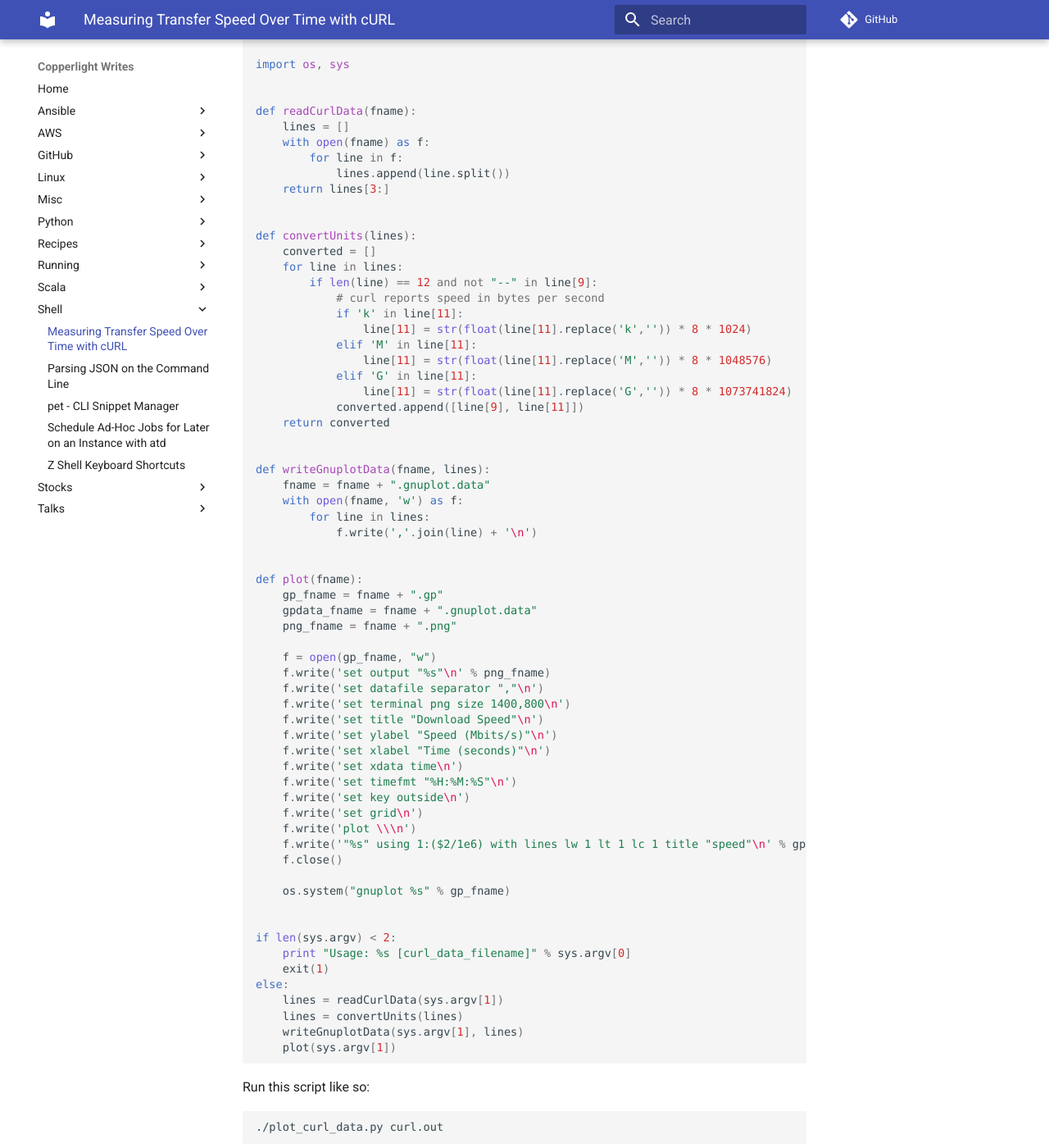
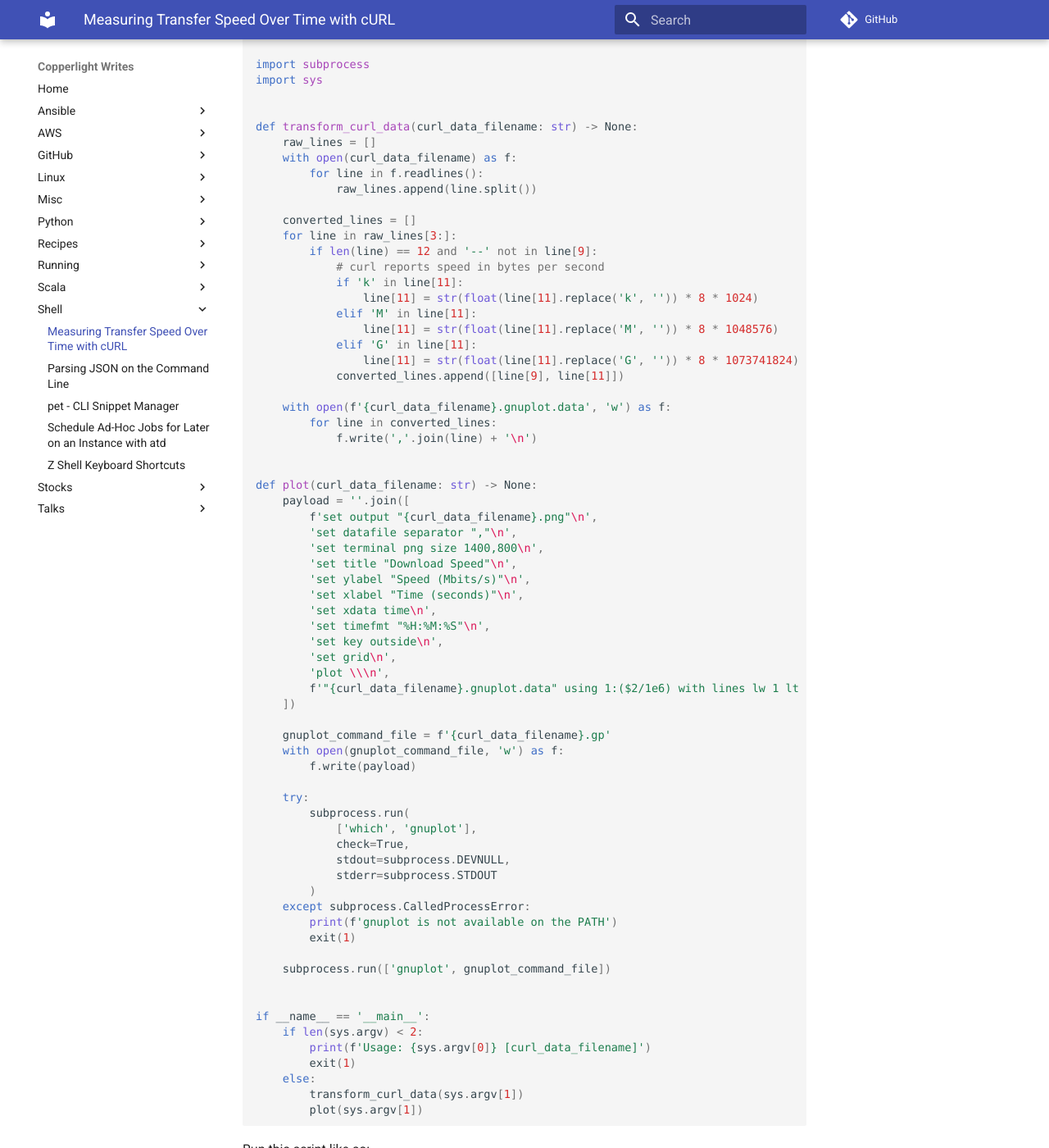
Before and after one commit to copperlight/copperlight.github.io, an MkDocs documentation site: the page built from docs/shell/measuring-transfer-speed-over-time-with-curl.md, in a window 1280 px wide and 1400 px high, scrolled down 1510 px. Shown: the whole window at 82% size. Built offline with MkDocs 1.6.1 and Material for MkDocs 9.7.7, drawn with Linux system fonts in a browser that asks for light colours; comment, search, counter and statistics services are not loaded; some of the changed text lies outside the part shown.

Commit message:
update script to python 3

````diff
--- a/docs/shell/measuring-transfer-speed-over-time-with-curl.md
+++ b/docs/shell/measuring-transfer-speed-over-time-with-curl.md
@@ -36,7 +36,7 @@ challenge proposed to [Donald Knuth](http://en.wikipedia.org/wiki/Donald_Knuth),
 critiqued the solution and provided an alternative solution in six shell commands.
 
 ```bash
-URL="http://cdimage.debian.org/debian-cd/7.5.0/amd64/iso-cd/debian-7.5.0-amd64-CD-1.iso"
+URL="https://releases.ubuntu.com/20.04/ubuntu-20.04.3-live-server-amd64.iso"
 
 curl -L -o /dev/null "$URL" 2>&1 \
   |tr -u '\r' '\n' > curl.out
@@ -70,82 +70,86 @@ This results in an output file that looks like this:
   .
 ```
 
-Write a Python script `plot_curl_data.py` to process the data to convert it into a format useful for
+Write a Python script `plot-curl-data.py` to process the data to convert it into a format useful for
 [gnuplot](http://www.gnuplot.info/) and render a plot:
 
 ```python
-#!/usr/bin/env python
+#!/usr/bin/env python3
 
-import os, sys
+import subprocess
+import sys
 
 
-def readCurlData(fname):
-    lines = []
-    with open(fname) as f:
-        for line in f:
-            lines.append(line.split())
-    return lines[3:]
+def transform_curl_data(curl_data_filename: str) -> None:
+    raw_lines = []
+    with open(curl_data_filename) as f:
+        for line in f.readlines():
+            raw_lines.append(line.split())
 
-
-def convertUnits(lines):
-    converted = []
-    for line in lines:
-        if len(line) == 12 and not "--" in line[9]:
+    converted_lines = []
+    for line in raw_lines[3:]:
+        if len(line) == 12 and '--' not in line[9]:
             # curl reports speed in bytes per second
             if 'k' in line[11]:
-                line[11] = str(float(line[11].replace('k','')) * 8 * 1024)
+                line[11] = str(float(line[11].replace('k', '')) * 8 * 1024)
             elif 'M' in line[11]:
-                line[11] = str(float(line[11].replace('M','')) * 8 * 1048576)
+                line[11] = str(float(line[11].replace('M', '')) * 8 * 1048576)
             elif 'G' in line[11]:
-                line[11] = str(float(line[11].replace('G','')) * 8 * 1073741824)
-            converted.append([line[9], line[11]])
-    return converted
+                line[11] = str(float(line[11].replace('G', '')) * 8 * 1073741824)
+            converted_lines.append([line[9], line[11]])
 
-
-def writeGnuplotData(fname, lines):
-    fname = fname + ".gnuplot.data"
-    with open(fname, 'w') as f:
-        for line in lines:
+    with open(f'{curl_data_filename}.gnuplot.data', 'w') as f:
+        for line in converted_lines:
             f.write(','.join(line) + '\n')
 
 
-def plot(fname):
-    gp_fname = fname + ".gp"
-    gpdata_fname = fname + ".gnuplot.data"
-    png_fname = fname + ".png"
+def plot(curl_data_filename: str) -> None:
+    payload = ''.join([
+        f'set output "{curl_data_filename}.png"\n',
+        'set datafile separator ","\n',
+        'set terminal png size 1400,800\n',
+        'set title "Download Speed"\n',
+        'set ylabel "Speed (Mbits/s)"\n',
+        'set xlabel "Time (seconds)"\n',
+        'set xdata time\n',
+        'set timefmt "%H:%M:%S"\n',
+        'set key outside\n',
+        'set grid\n',
+        'plot \\\n',
+        f'"{curl_data_filename}.gnuplot.data" using 1:($2/1e6) with lines lw 1 lt 1 lc 1 title "speed"\n'
+    ])
 
-    f = open(gp_fname, "w")
-    f.write('set output "%s"\n' % png_fname)
-    f.write('set datafile separator ","\n')
-    f.write('set terminal png size 1400,800\n')
-    f.write('set title "Download Speed"\n')
-    f.write('set ylabel "Speed (Mbits/s)"\n')
-    f.write('set xlabel "Time (seconds)"\n')
-    f.write('set xdata time\n')
-    f.write('set timefmt "%H:%M:%S"\n')
-    f.write('set key outside\n')
-    f.write('set grid\n')
-    f.write('plot \\\n')
-    f.write('"%s" using 1:($2/1e6) with lines lw 1 lt 1 lc 1 title "speed"\n' % gpdata_fname)
-    f.close()
+    gnuplot_command_file = f'{curl_data_filename}.gp'
+    with open(gnuplot_command_file, 'w') as f:
+        f.write(payload)
 
-    os.system("gnuplot %s" % gp_fname)
+    try:
+        subprocess.run(
+            ['which', 'gnuplot'],
+            check=True,
+            stdout=subprocess.DEVNULL,
+            stderr=subprocess.STDOUT
+        )
+    except subprocess.CalledProcessError:
+        print(f'gnuplot is not available on the PATH')
+        exit(1)
+
+    subprocess.run(['gnuplot', gnuplot_command_file])
 
 
-if len(sys.argv) < 2:
-    print "Usage: %s [curl_data_filename]" % sys.argv[0]
-    exit(1)
-else:
-    lines = readCurlData(sys.argv[1])
-    lines = convertUnits(lines)
-    writeGnuplotData(sys.argv[1], lines)
-    plot(sys.argv[1])
+if __name__ == '__main__':
+    if len(sys.argv) < 2:
+        print(f'Usage: {sys.argv[0]} [curl_data_filename]')
+        exit(1)
+    else:
+        transform_curl_data(sys.argv[1])
+        plot(sys.argv[1])
 ```
 
 Run this script like so:
 
 ```bash
-./plot_curl_data.py curl.out
+./plot-curl-data.py curl.out
 ```
 
 You will end up with data (`curl.out.gp.data`) and configuration files (`curl.out.gp`) like so:
````
